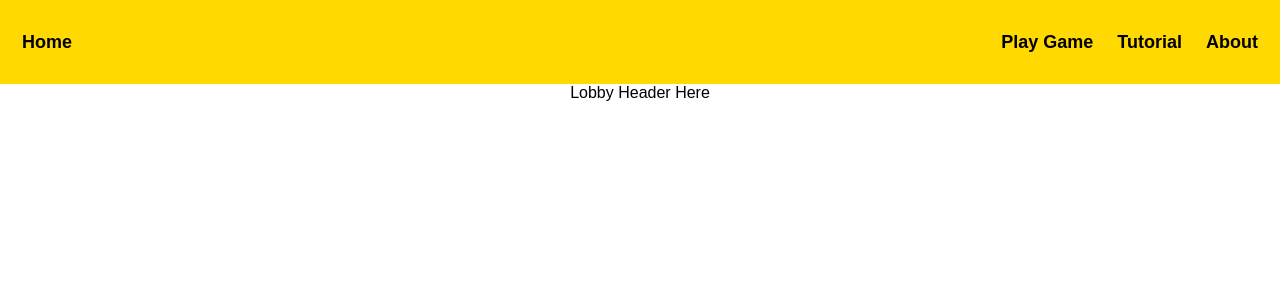
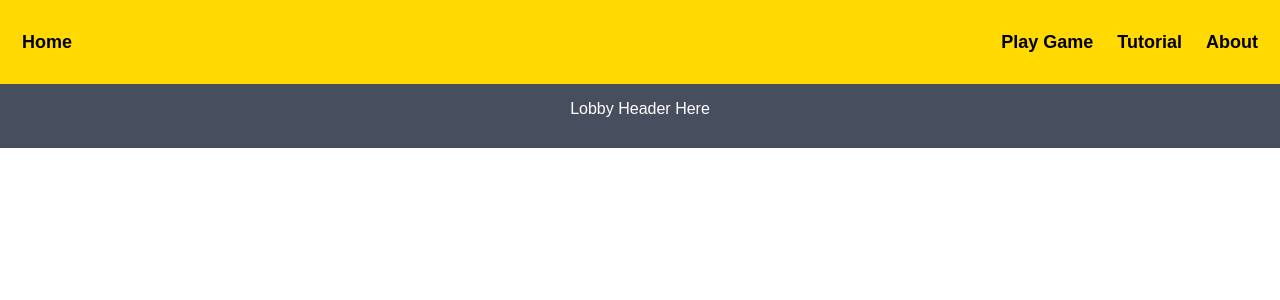
Before and after one commit to A-Level-Personal-Code-Collab/PirateGame, a Flask app: page /playing_online/lobby in a window 1280 px wide. Shown: the top 300 px of the page. Run offline with Flask 2, Linux system fonts and the light colour scheme.

Commit message:
Start on lobby.css

```diff
--- a/static/css/lobby.css
+++ b/static/css/lobby.css
@@ -13,3 +13,11 @@
  * Date      	By	Comments
  * ----------	---	---------------------------------------------------------
  */
+
+#div_lobbyHeader{
+    background-color: #474e5d;
+    color: white;
+    height: 8vh;
+    padding: 2vh;
+    margin-bottom: 1vh;
+}
```
